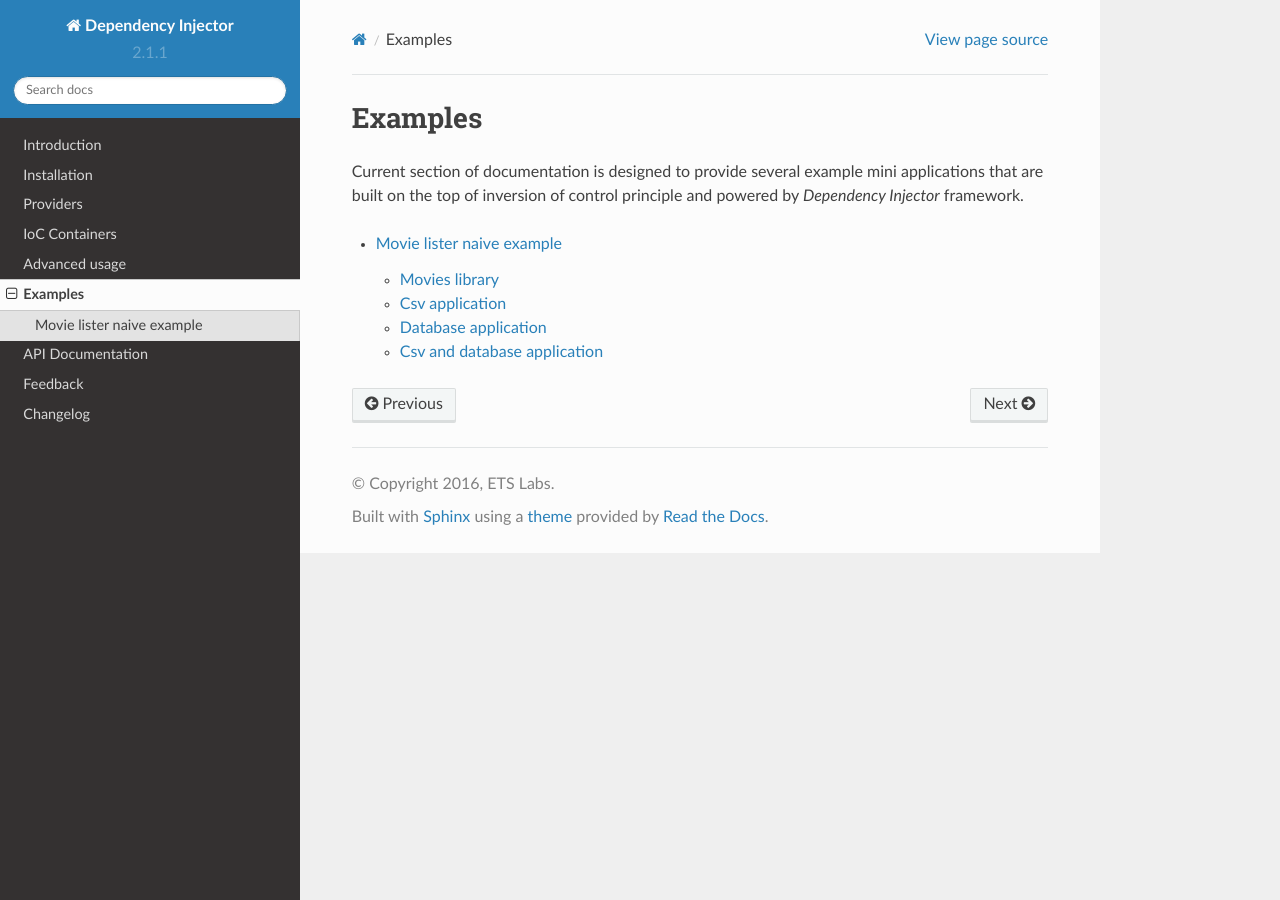
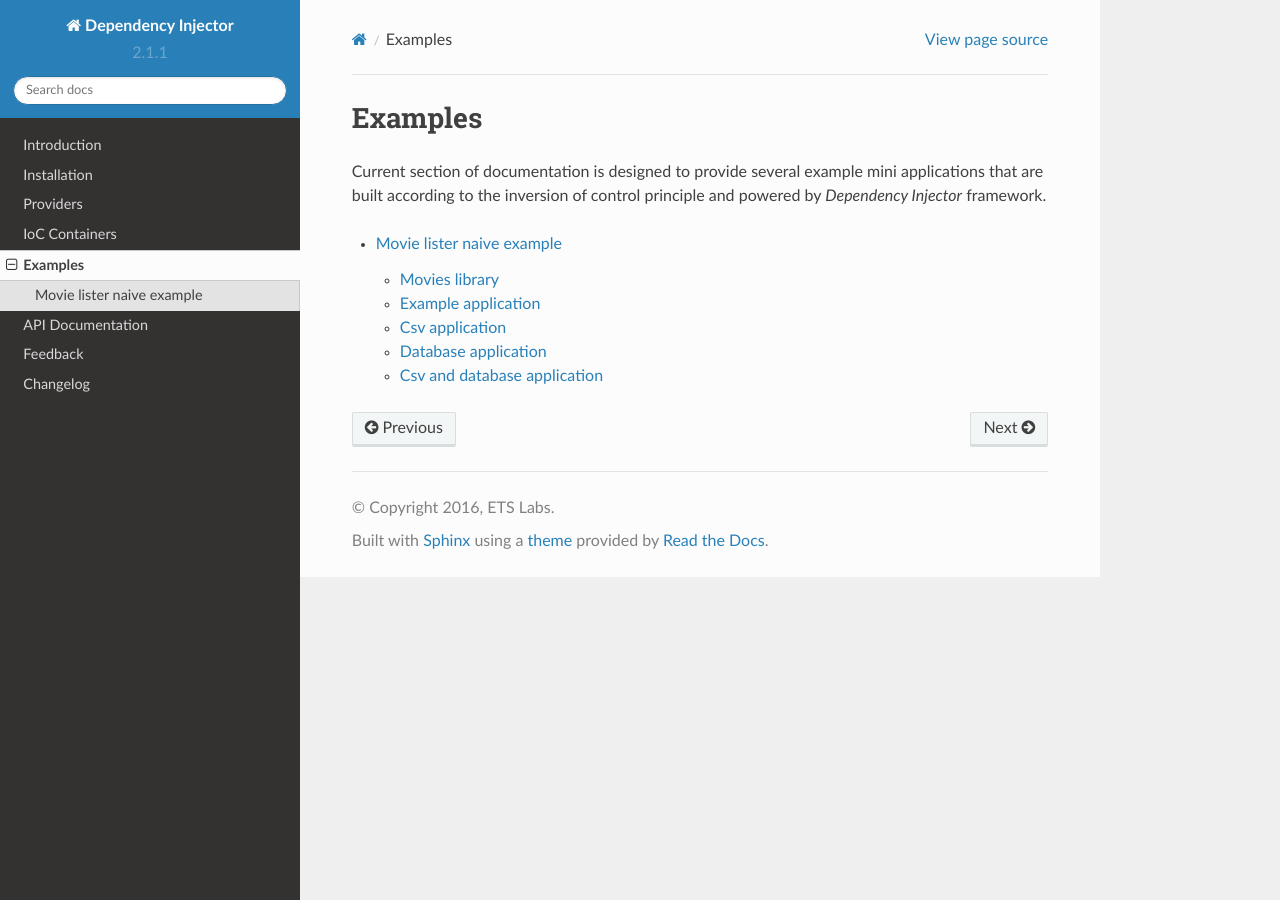
Before and after one commit to ets-labs/python-dependency-injector, a Sphinx documentation site: the page built from docs/examples/index.rst, in a window 1280 px wide. Built offline with Sphinx 7.4.7 and the Read the Docs theme 2.0.0, drawn with Linux system fonts in a browser that asks for light colours.

Commit message:
Update docs

```diff
--- a/docs/advanced_usage/index.rst
+++ b/docs/advanced_usage/index.rst
@@ -8,6 +8,10 @@
 -----------------
 
 .. currentmodule:: dependency_injector.injections
+
+.. warning::
+
+    :py:func:`inject` decorator has been deprecated since version 2.2.0.
 
 :py:func:`inject` decorator is a part of
 :py:mod:`dependency_injector.injections` module.
--- a/docs/api/index.rst
+++ b/docs/api/index.rst
@@ -7,6 +7,5 @@
     top_level
     providers
     containers
-    injections
     utils
     errors
--- a/docs/examples/index.rst
+++ b/docs/examples/index.rst
@@ -9,8 +9,8 @@
                  "Dependency Injector" framework.
 
 Current section of documentation is designed to provide several example mini
-applications that are built on the top of inversion of control principle and
-powered by *Dependency Injector* framework.
+applications that are built according to the inversion of control principle
+and powered by *Dependency Injector* framework.
 
 ..  toctree::
     :maxdepth: 2
--- a/docs/index.rst
+++ b/docs/index.rst
@@ -59,7 +59,6 @@
     main/installation
     providers/index
     containers/index
-    advanced_usage/index
     examples/index
     api/index
     main/feedback
--- a/docs/main/changelog.rst
+++ b/docs/main/changelog.rst
@@ -9,7 +9,7 @@
 
 Development version
 -------------------
-- No features.
+- Deprecate ``inject`` decorator.
 
 2.1.1
 -----
```
Also changed, not shown: docs/examples/movie_lister.rst (+27 -5 lines), 4 other files.
